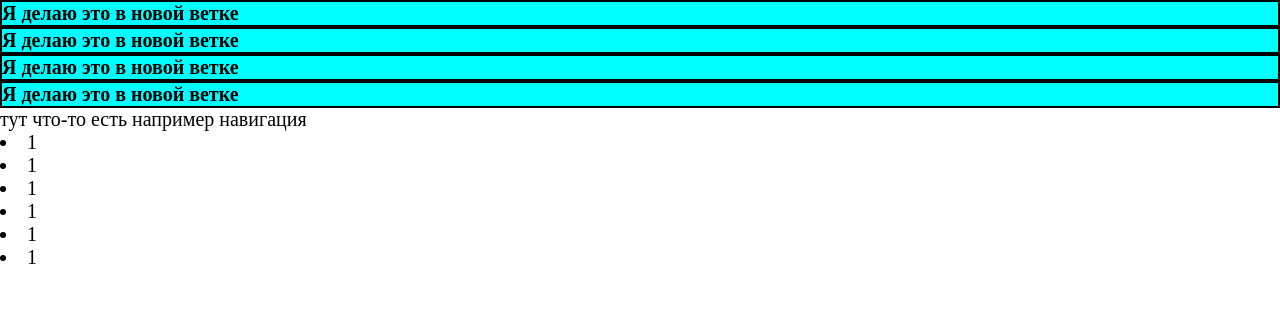
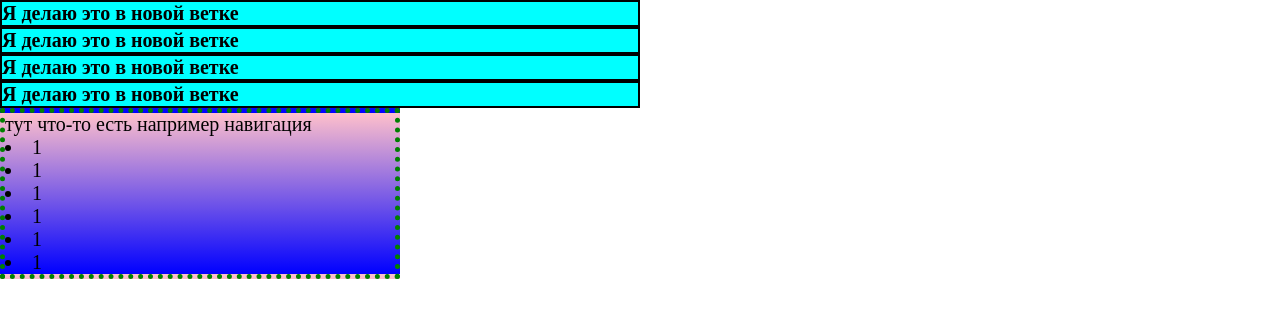
Before and after one commit to IvanGawr/home-work-4, a plain HTML site: page index.html in a window 1280 px wide. Drawn offline with Linux system fonts and the light colour scheme.

Commit message:
feat: add styles

```diff
--- a/styles/styles.css
+++ b/styles/styles.css
@@ -1,8 +1,12 @@
 h1{
     background-color: aqua;
     border: 2px solid black;
+    width: 50%;
 }
 
 footer{
     font-size: 2rem;
+    background: linear-gradient(pink, blue);
+    border: 5px dotted green;
+    width: 400px;
 }
```
Also changed, not shown: passwords.txt (added).
